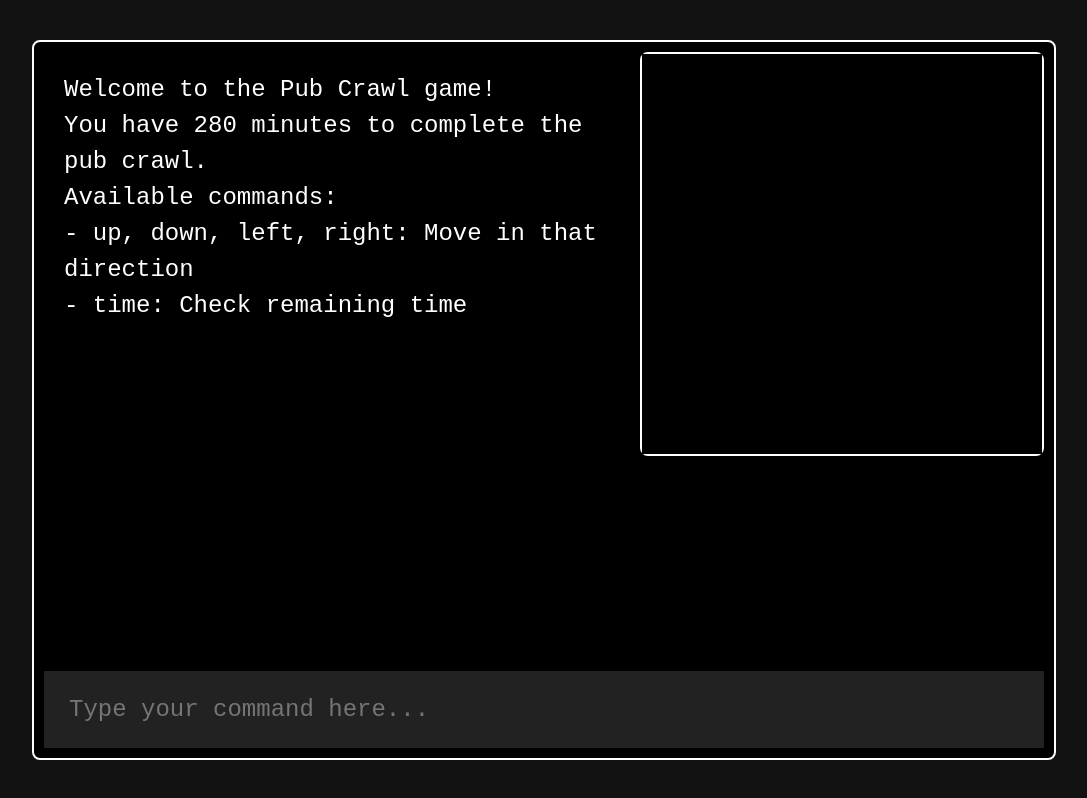
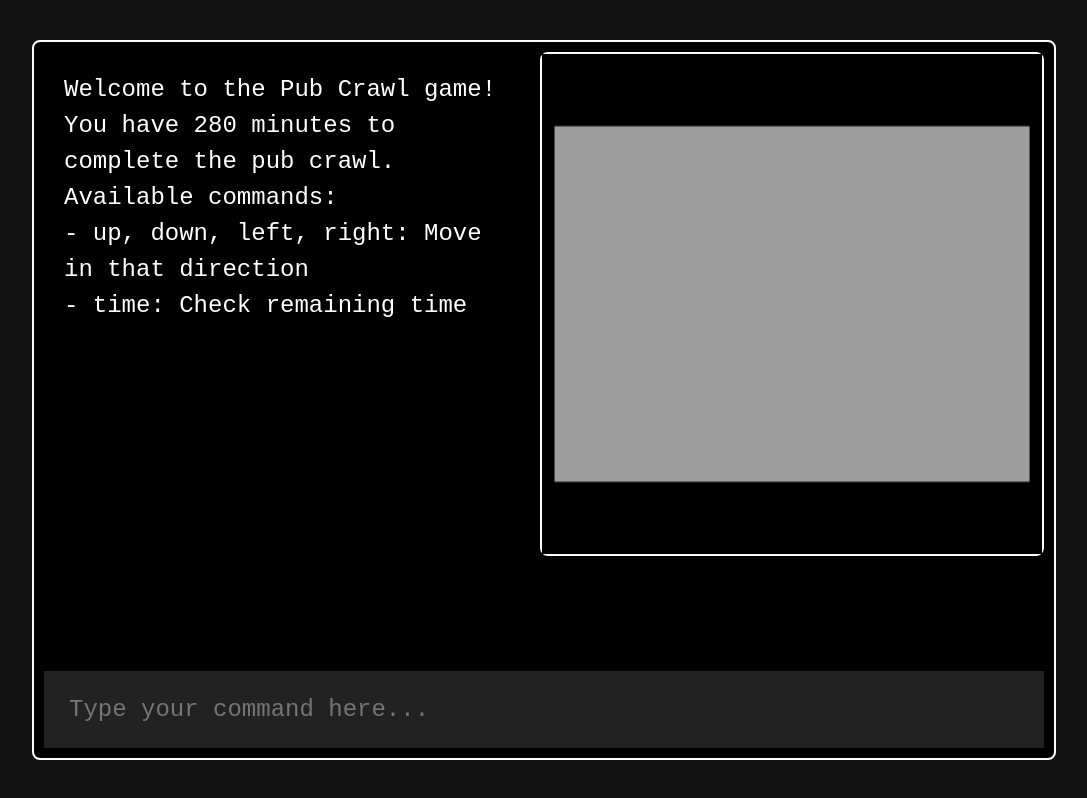
Before and after one commit to OskarMannik/pub-crawl-game, a plain HTML site: page index.html in a window 1280 px wide. Shown: the whole page, without its empty margins (96-1183 px from the left). Drawn offline with Linux system fonts and the light colour scheme.

Commit message:
added map

```diff
--- a/game.js
+++ b/game.js
@@ -348,7 +348,33 @@ function initializeGame() {
     });
 }
 
-function drawMap() { //placeholder tulevikuks kui mapi lisame
+function drawMap() {
+    const canvas = document.getElementById('map');
+    if (!canvas) return;
+    const ctx = canvas.getContext('2d');
+    const token = ++gameState.imageLoadToken;
+    ctx.clearRect(0, 0, canvas.width, canvas.height);
+
+    const img = new Image();
+    img.onload = function() {
+        if (gameState.imageLoadToken !== token) return;
+        const maxWidth = canvas.width * 0.95;
+        const maxHeight = canvas.height;
+        let width = img.width;
+        let height = img.height;
+
+        const ratio = Math.min(maxWidth / width, maxHeight / height, 1);
+        width = width * ratio;
+        height = height * ratio;
+
+        const x = (canvas.width - width) / 2;
+        const y = (canvas.height - height) / 2;
+
+        ctx.clearRect(0, 0, canvas.width, canvas.height);
+        ctx.drawImage(img, x, y, width, height);
+    };
+
+    img.src = 'images/map.png';
 
 }
 
--- a/style.css
+++ b/style.css
@@ -62,9 +62,9 @@ body {
 }
 
 #map-container {
-    flex: 0 0 400px;
-    width: 400px;
-    height: 400px;
+    flex: 0 0 500px;
+    width: 500px;
+    height: 500px;
     background-color: #000000;
     border: 2px solid #ffffff;
     border-radius: 8px;
```
Also changed, not shown: 1 other file.
